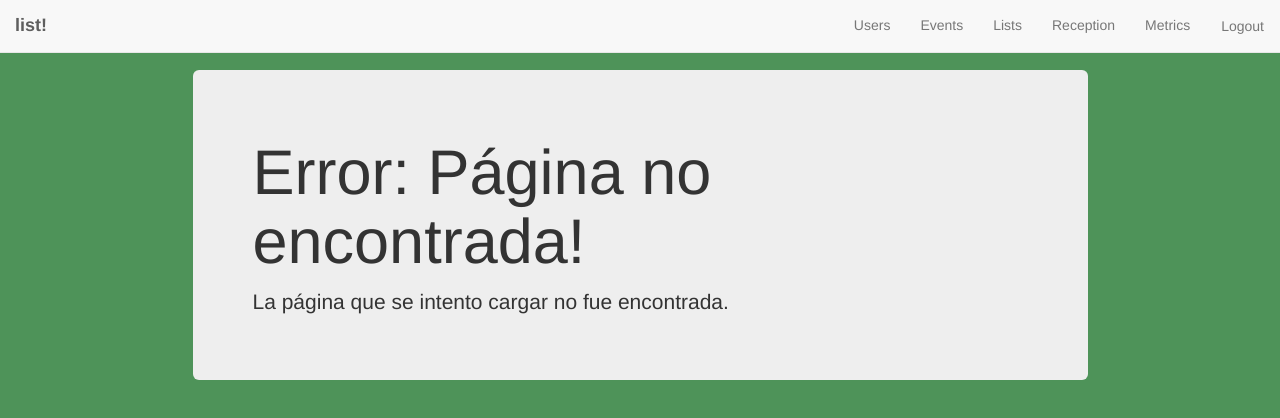
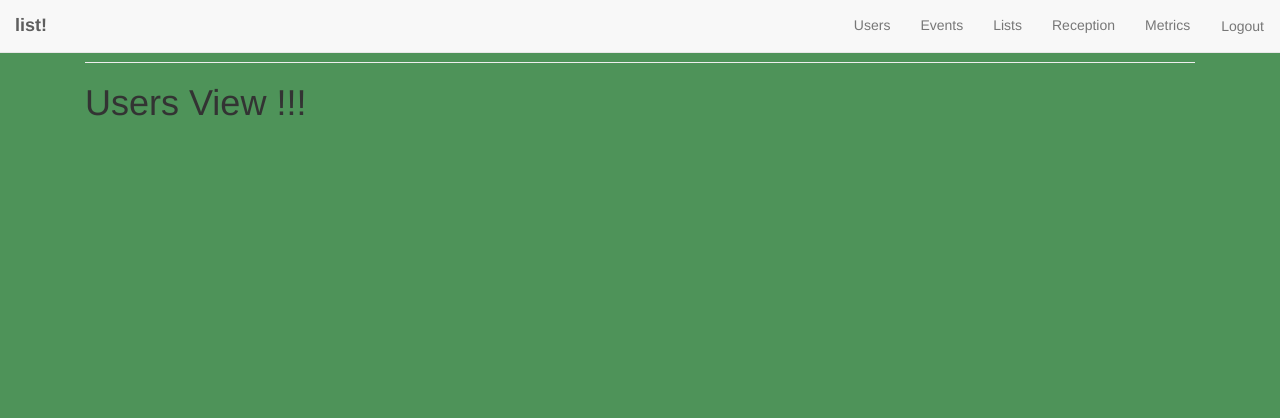
Before and after one commit to GoldenPartners/list-webapp, an Angular app: page /users in a window 1280 px wide. Shown: the top 418 px of the page. Built offline with nearby package versions, Linux system fonts and the light colour scheme; sample sign-in values are in the browser's storage.

Commit message:
Modulo Usuarios

```diff
--- a/src/app/app.module.ts
+++ b/src/app/app.module.ts
@@ -12,6 +12,7 @@ import { ErrorComponent } from "./components/error.component";
 import { HomeComponent } from './components/home.component';
 import { NavBarComponent } from "./components/navbar.component";
 import { LoginComponent } from "./components/login.component";
+import { UsersComponent } from "./users/components/users.component";
 
 // Services
 import { AuthService } from "./services/auth.service";
@@ -23,7 +24,8 @@ import { CanActivateGuard} from "./guards/canactivate.guard";
     ErrorComponent,
     HomeComponent,
     NavBarComponent,
-    LoginComponent
+    LoginComponent,
+    UsersComponent
   ],
   imports: [
     BrowserModule,
--- a/src/app/app.routing.ts
+++ b/src/app/app.routing.ts
@@ -6,13 +6,13 @@ import { CanActivateGuard } from "./guards/canactivate.guard";
 import { HomeComponent } from './components/home.component';
 import { ErrorComponent } from "./components/error.component";
 import { LoginComponent } from "./components/login.component";
+import { UsersComponent } from "./users/components/users.component";
 
 const appRoutes: Routes = [
-//{path: '', component: HomeComponent},
   {path: '', redirectTo: '/home', pathMatch: 'full'},
   {path: 'home', component: HomeComponent},
   {path: 'login', component: LoginComponent},
-//{path: 'securepath' component: SecureComponent, canActivate: [CanActivateGuard]},
+  {path: 'users', component: UsersComponent, canActivate: [CanActivateGuard]},
   {path: '**', component: ErrorComponent}
 ];
 
--- /dev/null
+++ b/src/app/users/components/users.component.ts
@@ -0,0 +1,13 @@
+import { Component } from '@angular/core';
+
+@Component({
+    selector: 'users',
+    templateUrl: '../views/users.component.html'
+})
+export class UsersComponent {
+  msg: String;
+
+  constructor() {
+    this.msg = 'Users View !!!';
+  }
+}
--- /dev/null
+++ b/src/app/users/views/users.component.html
@@ -0,0 +1,6 @@
+<hr>
+<hr>
+<hr>
+<h1>
+  {{msg}}
+</h1>
```
Also changed, not shown: src/app/users/users.module.ts (added, +16 -0 lines).
